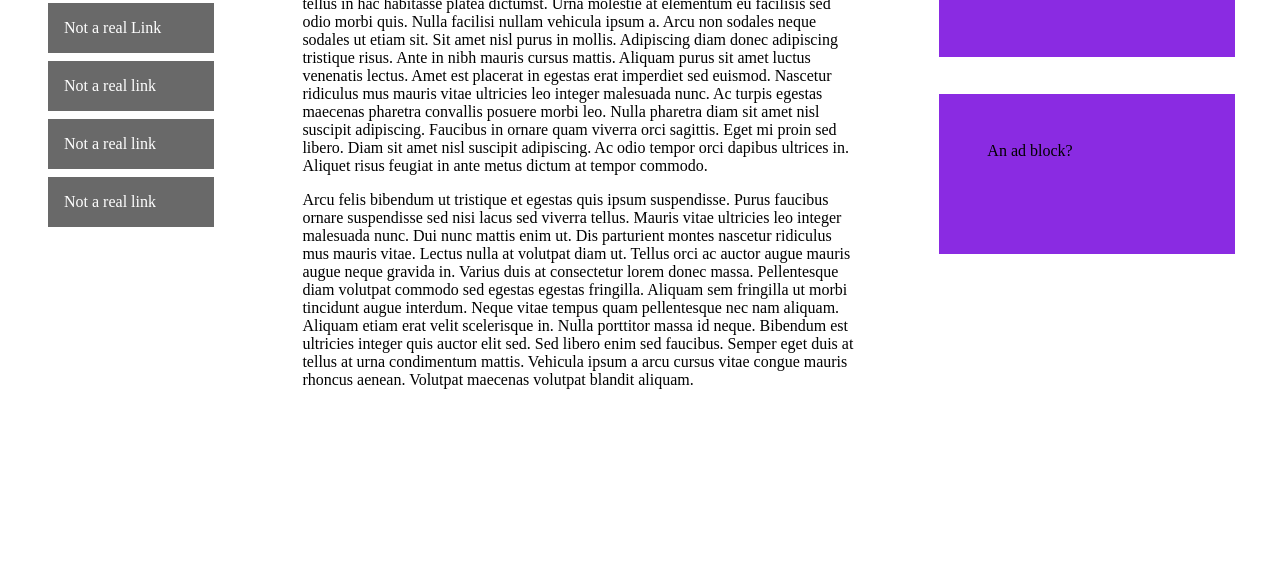
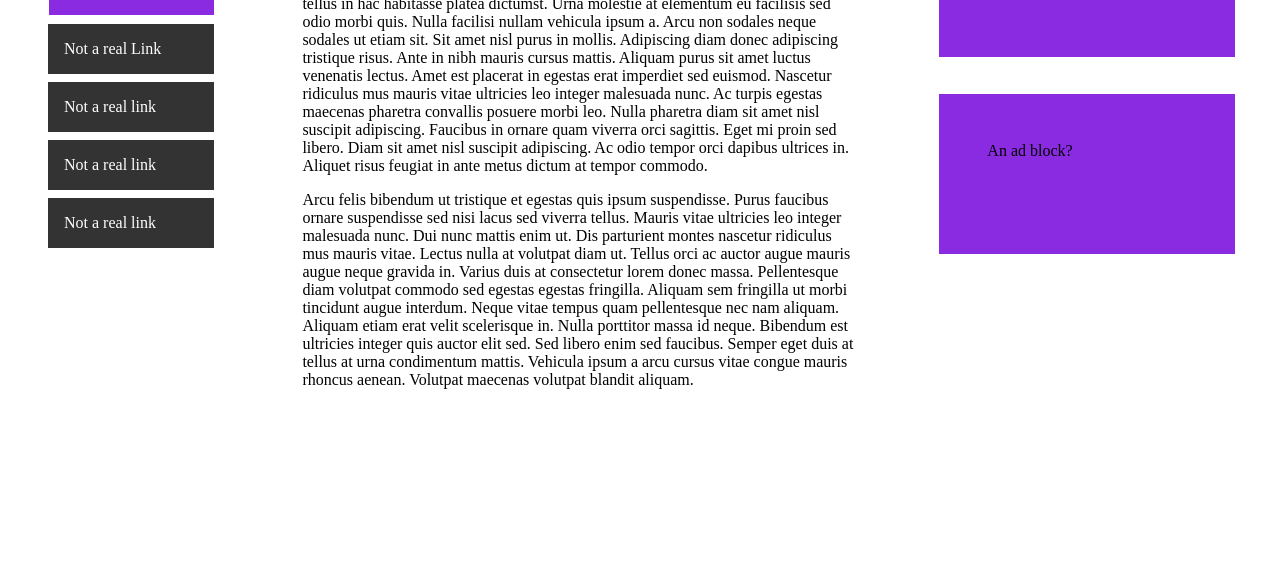
Before and after one commit to pathunstrom/steal-this-website, a plain HTML site: page demos/basic-grid.html in a window 1280 px wide. Shown: the part 234-800 px from the top of the page. Drawn offline with Linux system fonts and the light colour scheme.

Commit message:
Fixes nav link CSS on basic-grid.html

```diff
--- a/demos/basic-grid.html
+++ b/demos/basic-grid.html
@@ -60,8 +60,9 @@
 
     .main-nav li {
       list-style-type: none;
-      background-color: dimgray;
+      background-color: #333;
       margin: 0.5em;
+      padding: 1em;
     }
 
     .main-nav li.callout {
@@ -70,12 +71,8 @@
     }
 
     .main-nav a {
-      width: 100%;
-      height: 100%;
       color: white;
       text-decoration: none;
-      display: block;
-      padding: 1em;
     }
 
     @media (prefers-color-scheme: dark) {
```
